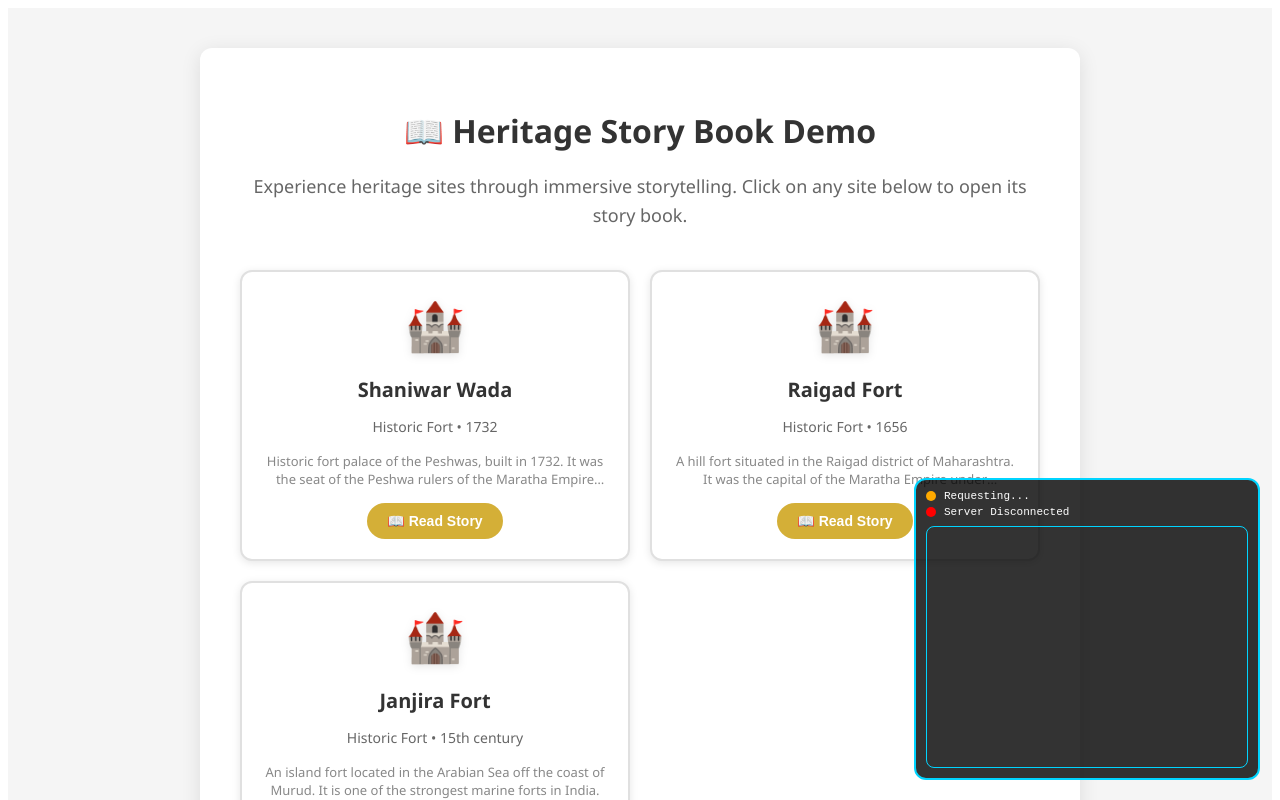
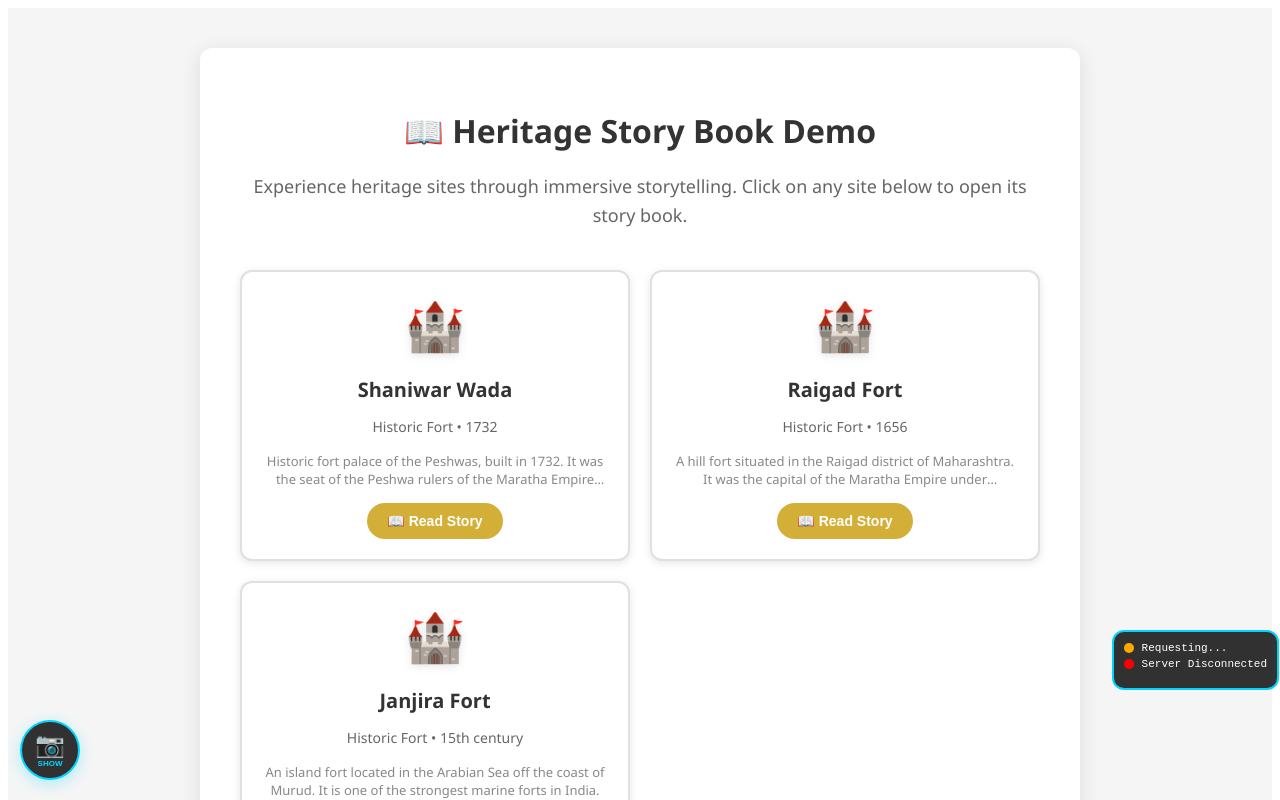
Before and after one commit to Interior-Gardener/Geoswipe, a React (Vite) app in the folder client/: page /storybook-demo in a window 1280 px wide. Shown: the top 800 px of the page. Built offline with nearby package versions, Linux system fonts and the light colour scheme; no server answers.

Commit message:
show and hide camera

```diff
--- a/client/src/App.jsx
+++ b/client/src/App.jsx
@@ -1,5 +1,5 @@
 import { BrowserRouter as Router, Routes, Route } from "react-router-dom";
-import { Suspense, lazy } from "react";
+import { Suspense, lazy, useState } from "react";
 import GlobalGestureCursor from "./GlobalGestureCursor";
 import CameraCapture from "./components/CameraCapture";
 import HeritageStoryBook from "./HeritageStoryBook";
@@ -30,6 +30,8 @@ const LoadingSpinner = () => (
 );
 
 function App() {
+  const [showCameraPreview, setShowCameraPreview] = useState(false);
+
   return (
     <Router>
       <Suspense fallback={<LoadingSpinner />}>
@@ -49,12 +51,54 @@ function App() {
       {/* Browser-based gesture camera */}
       <CameraCapture
         enabled={true}
-        showPreview={true}
+        showPreview={showCameraPreview}
         targetFPS={30}
         quality={0.7}
         width={640}
         height={480}
       />
+      {/* Camera preview toggle button */}
+      <button
+        onClick={() => setShowCameraPreview(!showCameraPreview)}
+        style={{
+          position: 'fixed',
+          bottom: 20,
+          left: 20,
+          zIndex: 1001,
+          background: showCameraPreview ? '#00d4ff' : 'rgba(0, 0, 0, 0.8)',
+          color: showCameraPreview ? '#000' : '#00d4ff',
+          border: '2px solid #00d4ff',
+          borderRadius: '50%',
+          width: '60px',
+          height: '60px',
+          cursor: 'pointer',
+          display: 'flex',
+          flexDirection: 'column',
+          alignItems: 'center',
+          justifyContent: 'center',
+          fontSize: '24px',
+          fontFamily: 'Orbitron, sans-serif',
+          transition: 'all 0.3s ease',
+          boxShadow: '0 4px 15px rgba(0, 212, 255, 0.3)',
+          padding: '0'
+        }}
+        onMouseEnter={(e) => {
+          e.target.style.transform = 'scale(1.1)';
+          e.target.style.boxShadow = '0 6px 20px rgba(0, 212, 255, 0.5)';
+        }}
+        onMouseLeave={(e) => {
+          e.target.style.transform = 'scale(1)';
+          e.target.style.boxShadow = '0 4px 15px rgba(0, 212, 255, 0.3)';
+        }}
+        title={showCameraPreview ? "Hide Camera Preview" : "Show Camera Preview"}
+      >
+        <div style={{ lineHeight: '1' }}>
+          {showCameraPreview ? '👁️' : '📷'}
+        </div>
+        <div style={{ fontSize: '8px', marginTop: '2px', fontWeight: 'bold' }}>
+          {showCameraPreview ? 'HIDE' : 'SHOW'}
+        </div>
+      </button>
     </Router>
   );
 }
--- a/client/src/components/CameraCapture.jsx
+++ b/client/src/components/CameraCapture.jsx
@@ -214,8 +214,8 @@ const CameraCapture = ({
   return (
     <div style={{
       position: 'fixed',
-      bottom: 20,
-      right: 20,
+      bottom: 110,
+      right: 1,
       zIndex: 1000,
       background: 'rgba(0,0,0,0.8)',
       borderRadius: '12px',
@@ -269,8 +269,10 @@ const CameraCapture = ({
       </div>
 
       {/* Video preview */}
-      {showPreview && (
-        <div style={{ position: 'relative' }}>
+      <div style={{
+        position: 'relative',
+        display: showPreview ? 'block' : 'none'
+      }}>
         <video
           ref={videoRef}
           width={width / 2}  // Show preview at half resolution
@@ -305,7 +307,6 @@ const CameraCapture = ({
           </div>
         )}
       </div>
-      )}
 
       {/* Hidden canvas for frame capture */}
       <canvas
```
Also changed, not shown: 2 other files (tests, documents, lock files or other folders). Lines whose indentation alone changed are shown as unchanged.
